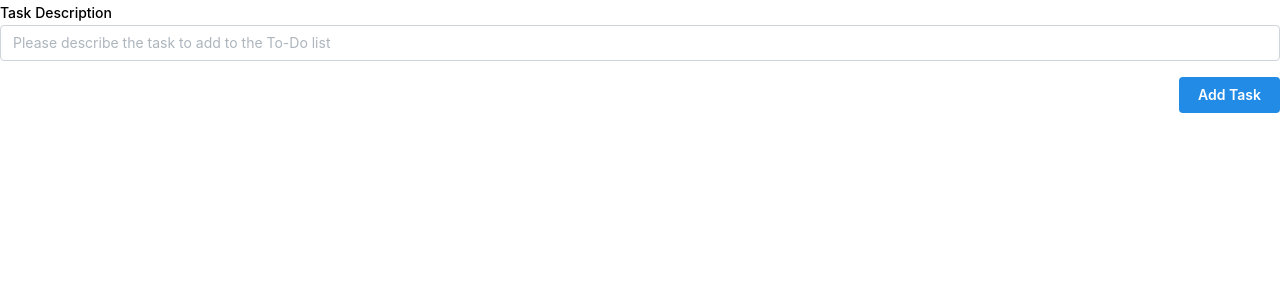
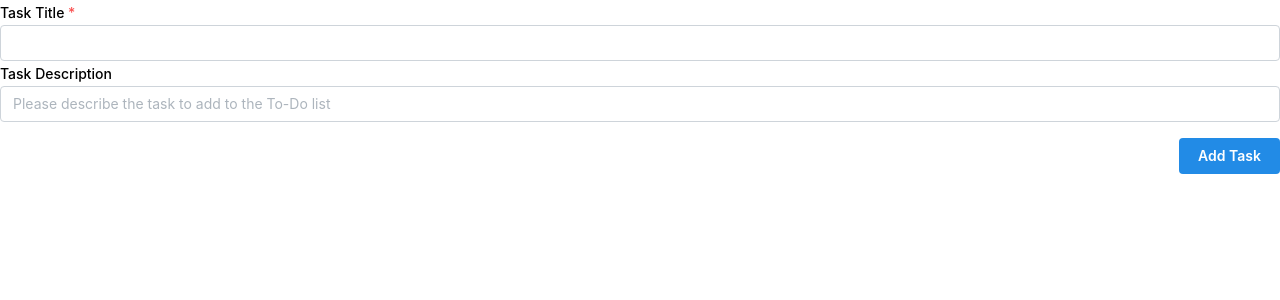
Before and after one commit to UlisesZamoraMontes/react-todo-list, a React (Vite) app: page / in a window 1280 px wide. Shown: the top 300 px of the page. Built offline with nearby package versions, Linux system fonts and the light colour scheme.

Commit message:
Added checkbox for completed tasks

```diff
--- a/src/components/TodoList.tsx
+++ b/src/components/TodoList.tsx
@@ -1,10 +1,12 @@
 import React, { useState } from 'react';
-import {Button, TextInput, Group, Stack, Card, Text, Badge} from '@mantine/core';
+import {Button, TextInput, Group, Stack, Card, Text, Badge, ScrollArea, Checkbox, CheckboxIndicator} from '@mantine/core';
 import {useForm, isNotEmpty} from '@mantine/form'
 import { FormRule } from '@mantine/form/lib/types';
+import { stringify } from 'querystring';
 
 interface TodoItem {
   id: number;
+  taskTitle: string;
   taskDescription: string;
   completed: boolean;
 }
@@ -14,7 +16,8 @@ const TodoList: React.FC = () => {
 
   const addTodoItemToList = (values: typeof form.values) => {
     const newTodoItem : TodoItem = {
-        id: values.id,
+        id: Date.now(),
+        taskTitle: values.taskTitle,
         taskDescription: values.taskDescription,
         completed: values.completed,
     };
@@ -28,24 +31,33 @@ const TodoList: React.FC = () => {
   const form = useForm({
     mode: 'uncontrolled',
     initialValues:{
-        id:Date.now(),
+        taskTitle: "",
         taskDescription:"",
         completed: false,
     },
     validate:{
-        taskDescription: isNotEmpty('The Task should have a Description'),
+        taskTitle: isNotEmpty('Please  add a title to the task'),
     }
 
   });
+
+  const toggleTodoCompleted = (id: number) =>{
+    setTodoListItems(prev =>
+        prev.map(todo =>
+            todo.id === id?{...todo, completed: !todo.completed}:todo))
+  };
 
   return (
     <>
     <div>
       <form onSubmit={form.onSubmit((values) => addTodoItemToList(values))}>
         <TextInput
+            label="Task Title"
+            withAsterisk
+            {...form.getInputProps('taskTitle')}/>
+        <TextInput
             label="Task Description"
             placeholder='Please describe the task to add to the To-Do list'
-            key={form.key('id')}
             {...form.getInputProps('taskDescription')}/>
         <Group justify='flex-end' mt="md">
             <Button type='submit'>Add Task</Button>
@@ -53,34 +65,40 @@ const TodoList: React.FC = () => {
       </form>
     </div>
 
-    <div>
-        <Stack
-        h={300}
-        bg="var(--mantine-color-body)"
-        align="stretch"
-        justify="center"
-        gap="xl">
+    <ScrollArea
+        h={250} type="auto">
+
             <ul>
                 {todoListItems.map(todo =>(
-                    <Card
-                    shadow="sm"
-                    padding="lg"
+                    <Checkbox.Card
                     radius="md"
-                    withBorder
+                    checked={todo.completed}
+                    onClick={() => toggleTodoCompleted(todo.id)}
                     key={todo.id}
                     >
+                        <Group
+                            wrap='nowrap'
+                            align='flex-start'>
+                        <CheckboxIndicator/>
+                        <Text
+                        size="sm"
+                        c="dimmed">
+                            {todo.taskTitle}
+                        </Text>
                         <Text
                         size="sm"
                         c="dimmed">
                             {todo.taskDescription}
                         </Text>
-                        <Badge color={todo.completed? 'green':'yellow'}>{todo.completed ? 'Completed' : 'Not Completed'}</Badge>
-                    </Card>
+                        <Badge
+                            color={todo.completed? 'green':'yellow'}>{todo.completed ? 'Completed' : 'Not Completed'}</Badge>
+                            </Group>
+                    </Checkbox.Card>
                 ))}
             </ul>
 
-        </Stack>
-    </div>
+
+    </ScrollArea>
     </>
 
   );
```
